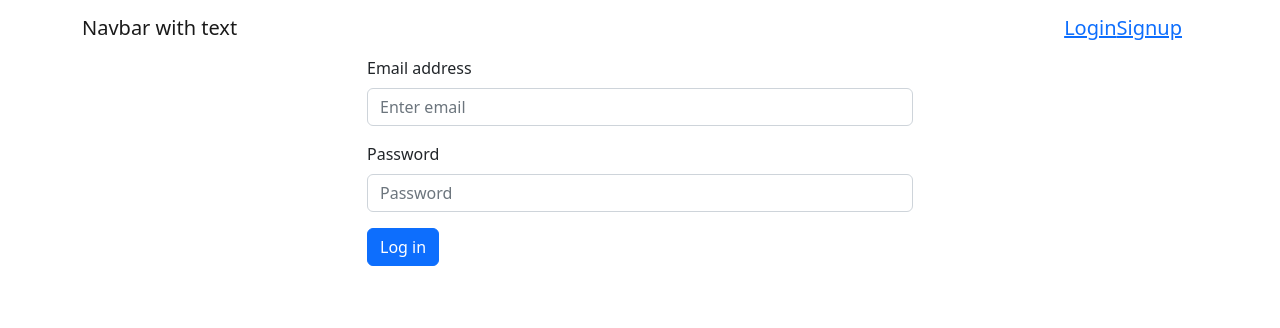
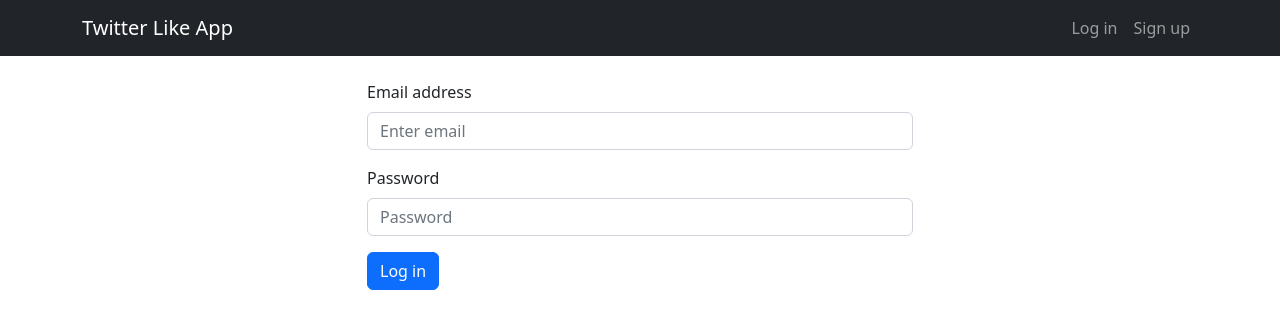
Before and after one commit to yildiz-harun/twitter-like-app, a React (Create React App) app in the folder frontend/: page /login in a window 1280 px wide. Shown: the top 328 px of the page. Built offline with nearby package versions, Linux system fonts and the light colour scheme.

Commit message:
Refactor

```diff
--- a/frontend/src/components/NavigationBar.jsx
+++ b/frontend/src/components/NavigationBar.jsx
@@ -1,40 +1,64 @@
 import { useContext } from 'react'
 import { Link } from 'react-router-dom'
 import { AuthContext } from '../contexts/AuthContextProvider'
+import { PostsContext } from '../contexts/PostsContextProvider'
 import Container from 'react-bootstrap/Container'
 import Navbar from 'react-bootstrap/Navbar'
 import Button from 'react-bootstrap/Button'
+import Nav from 'react-bootstrap/Nav'
 
 function NavigationBar() {
   const { user, setUser } =
     useContext(AuthContext)
+  const { posts, setPosts } =
+    useContext(PostsContext)
 
   return (
-    <Navbar>
+    <Navbar
+      className="mb-4"
+      collapseOnSelect
+      expand="lg"
+      bg="dark"
+      variant="dark"
+    >
       <Container>
-        <Navbar.Brand>
-          Navbar with text
+        <Navbar.Brand href="/">
+          Twitter Like App
         </Navbar.Brand>
+        <Navbar.Toggle aria-controls="responsive-navbar-nav" />
+        <Navbar.Collapse id="responsive-navbar-nav">
+          <Nav className="me-auto"></Nav>
+          {!user && (
+            <Nav>
+              <Nav.Link href="/login">
+                Log in
+              </Nav.Link>
+              <Nav.Link
+                eventKey={2}
+                href="/signup"
+              >
+                Sign up
+              </Nav.Link>
+            </Nav>
+          )}
           {user && (
-          <Navbar.Brand>
+            <Nav>
               <Navbar.Text>
-              {user.email}
+                {user.data.email}
               </Navbar.Text>
-            <Button
+              <Nav.Link
                 onClick={() => {
+                  // remove user from storage
+                  localStorage.removeItem('user')
+                  setPosts([]) //////////////////////////////////////////////
                   setUser(null)
                 }}
               >
                 Log out
-            </Button>
-          </Navbar.Brand>
+              </Nav.Link>
+            </Nav>
           )}
-        {!user && (
-          <Navbar.Brand>
-            <Link to="/login">Login</Link>
-            <Link to="/signup">Signup</Link>
-          </Navbar.Brand>
-        )}
+        </Navbar.Collapse>
       </Container>
     </Navbar>
   )
```
Lines whose indentation alone changed are shown as unchanged.
